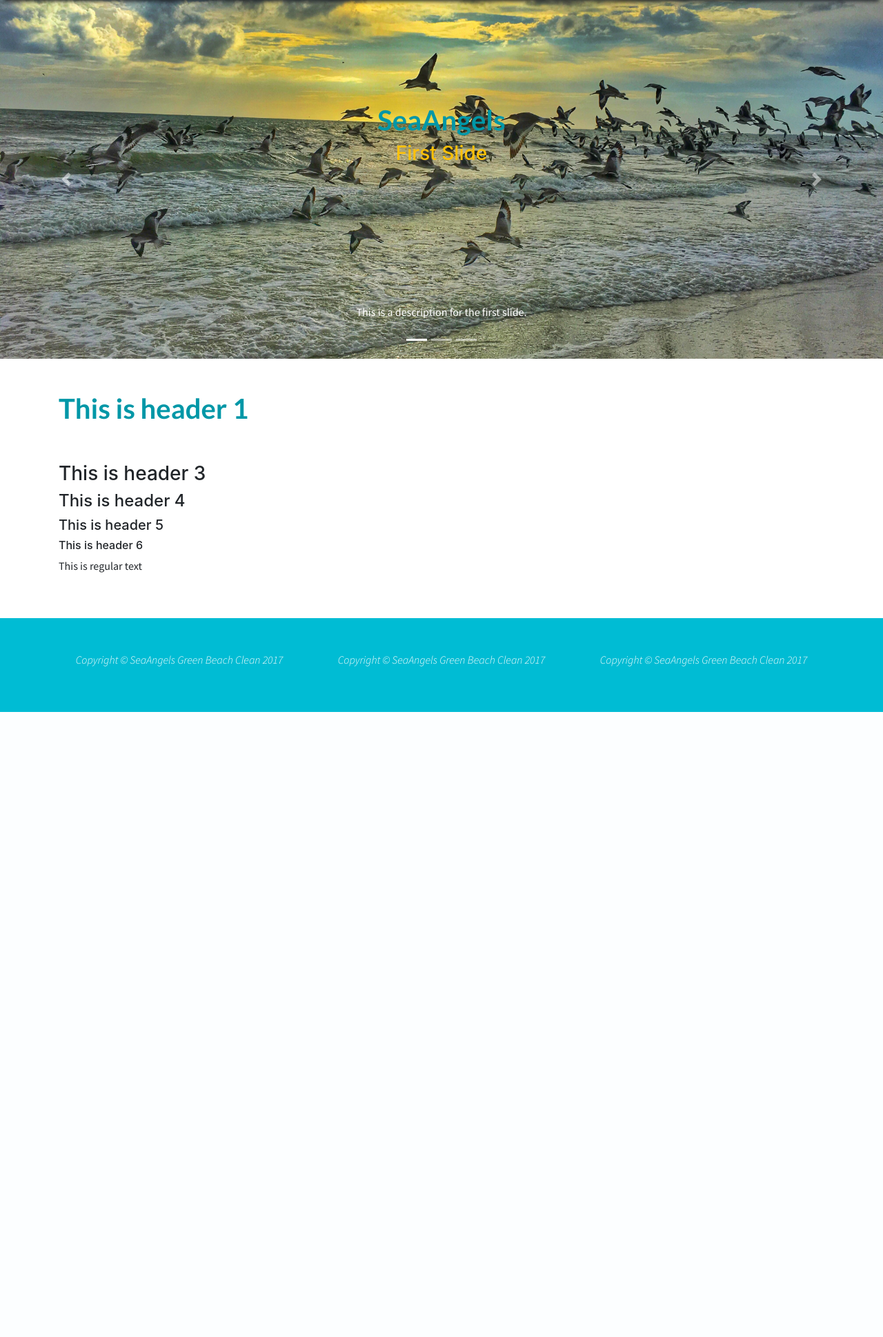
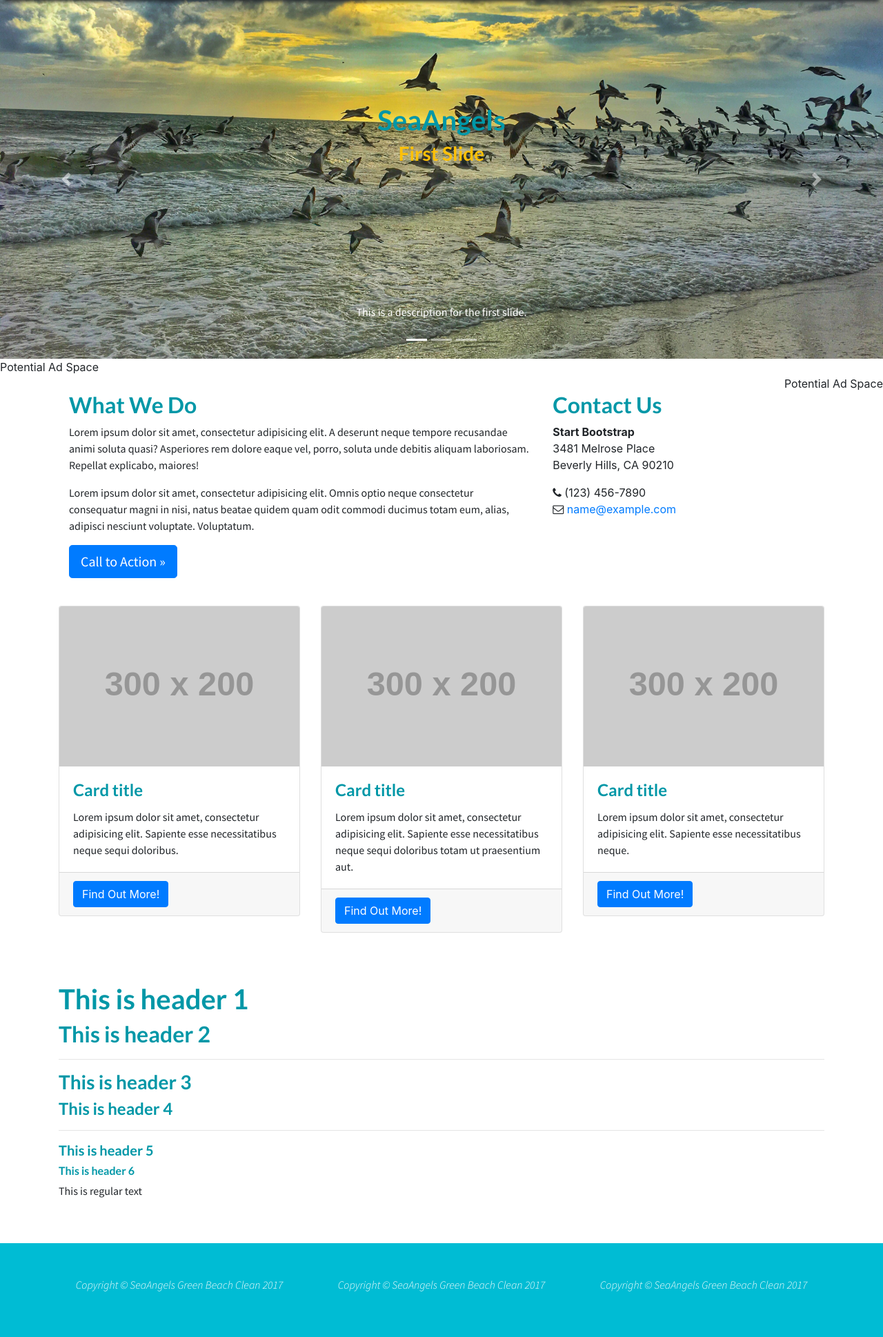
Before and after one commit to stevenpelletier90/prototype3, a PHP site: page / in a window 1280 px wide. Shown: the part 101-2039 px from the top of the page at 69% size. Before the commit the page ends 1133 px from the top, so only its background shows below. Run offline with PHP 8.4, Linux system fonts and the light colour scheme; grey boxes labelled with a size stand in for pictures from a placeholder-image service; some libraries are stand-ins or nearby versions.

Commit message:
10/27/2017
Adding content

```diff
--- a/index.html
+++ b/index.html
@@ -103,18 +103,100 @@
 		</div>
 	</header>
 
+	<aside id="ad1">Potential Ad Space</aside>
+	<aside id="ad2">Potential Ad Space</aside>
+
+
+	<div class="container">
+		<div class="row">
+        <div class="col-sm-8">
+          <h2 class="mt-4">What We Do</h2>
+          <p>Lorem ipsum dolor sit amet, consectetur adipisicing elit. A deserunt neque tempore recusandae animi soluta quasi? Asperiores rem dolore eaque vel, porro, soluta unde debitis aliquam laboriosam. Repellat explicabo, maiores!</p>
+          <p>Lorem ipsum dolor sit amet, consectetur adipisicing elit. Omnis optio neque consectetur consequatur magni in nisi, natus beatae quidem quam odit commodi ducimus totam eum, alias, adipisci nesciunt voluptate. Voluptatum.</p>
+          <p>
+            <a class="btn btn-primary btn-lg" href="#">Call to Action &raquo;</a>
+          </p>
+        </div>
+        <div class="col-sm-4">
+          <h2 class="mt-4">Contact Us</h2>
+          <address>
+            <strong>Start Bootstrap</strong>
+            <br>3481 Melrose Place
+            <br>Beverly Hills, CA 90210
+            <br>
+          </address>
+          <address>
+            <abbr title="Phone"><i class="fa fa-phone" aria-hidden="true"></i></abbr>
+            (123) 456-7890
+            <br>
+            <abbr title="Email"><i class="fa fa-envelope-o" aria-hidden="true"></i></abbr>
+            <a href="mailto:#">name@example.com</a>
+          </address>
+        </div>
+      </div>
+      <!-- /.row -->
+
+      <div class="row">
+        <div class="col-sm-4 my-4">
+          <div class="card">
+            <img class="card-img-top" src="http://placehold.it/300x200" alt="">
+            <div class="card-body">
+              <h4 class="card-title">Card title</h4>
+              <p class="card-text">Lorem ipsum dolor sit amet, consectetur adipisicing elit. Sapiente esse necessitatibus neque sequi doloribus.</p>
+            </div>
+            <div class="card-footer">
+              <a href="#" class="btn btn-primary">Find Out More!</a>
+            </div>
+          </div>
+        </div>
+        <div class="col-sm-4 my-4">
+          <div class="card">
+            <img class="card-img-top" src="http://placehold.it/300x200" alt="">
+            <div class="card-body">
+              <h4 class="card-title">Card title</h4>
+              <p class="card-text">Lorem ipsum dolor sit amet, consectetur adipisicing elit. Sapiente esse necessitatibus neque sequi doloribus totam ut praesentium aut.</p>
+            </div>
+            <div class="card-footer">
+              <a href="#" class="btn btn-primary">Find Out More!</a>
+            </div>
+          </div>
+        </div>
+        <div class="col-sm-4 my-4">
+          <div class="card">
+            <img class="card-img-top" src="http://placehold.it/300x200" alt="">
+            <div class="card-body">
+              <h4 class="card-title">Card title</h4>
+              <p class="card-text">Lorem ipsum dolor sit amet, consectetur adipisicing elit. Sapiente esse necessitatibus neque.</p>
+            </div>
+            <div class="card-footer">
+              <a href="#" class="btn btn-primary">Find Out More!</a>
+            </div>
+          </div>
+        </div>
+
+      </div>
+      <!-- /.row -->
+
+	</div>
+
+
+
 	<!-- Page Content -->
 	<section class="py-5">
 		<div class="container">
 			<h1>This is header 1</h1>
 			<h2>This is header 2</h2>
+			<hr>
 			<h3>This is header 3</h3>
 			<h4>This is header 4</h4>
+			<hr>
 			<h5>This is header 5</h5>
 			<h6>This is header 6</h6>
 			<p>This is regular text</p>
 		</div>
 	</section>
+
+
 
 
 
--- a/styles/main.css
+++ b/styles/main.css
@@ -11,18 +11,38 @@ h1 {
 
 h2 {
   font-family: 'Lato', sans-serif;
-  color: #fff;
+  color: #0097a7;
   font-weight: 700;
   font-style: none;
 }
 
-h3 {}
+h3 {
+  font-family: 'Lato', sans-serif;
+  color: #0097a7;
+  font-weight: 700;
+  font-style: none;
+}
 
-h4 {}
+h4 {
+  font-family: 'Lato', sans-serif;
+  color: #0097a7;
+  font-weight: 700;
+  font-style: none;
+}
 
-h5 {}
+h5 {
+  font-family: 'Lato', sans-serif;
+  color: #0097a7;
+  font-weight: 700;
+  font-style: none;
+}
 
-h6 {}
+h6 {
+  font-family: 'Lato', sans-serif;
+  color: #0097a7;
+  font-weight: 700;
+  font-style: none;
+}
 
 p {
   font-family: 'Source Sans Pro', sans-serif;
@@ -39,9 +59,6 @@ p {
   background-size: cover;
 }
 
-section {
-  padding: 150px 0;
-}
 
 
 /*NORMAL*/
@@ -87,14 +104,6 @@ section {
   transition: .5s ease-in;
 }
 
-.portfolio-item {
-  margin-bottom: 30px;
-}
-
-.pagination {
-  margin-bottom: 30px;
-}
-
 .footer-items {
   color: #fff;
   font-weight: 300;
@@ -127,3 +136,11 @@ section {
   -ms-box-shadow: 0 8px 6px -6px;
   box-shadow: 0 8px 6px -6px;
 }
+
+#ad2 {
+  float: right;
+}
+
+#ad1 {
+
+}
```
